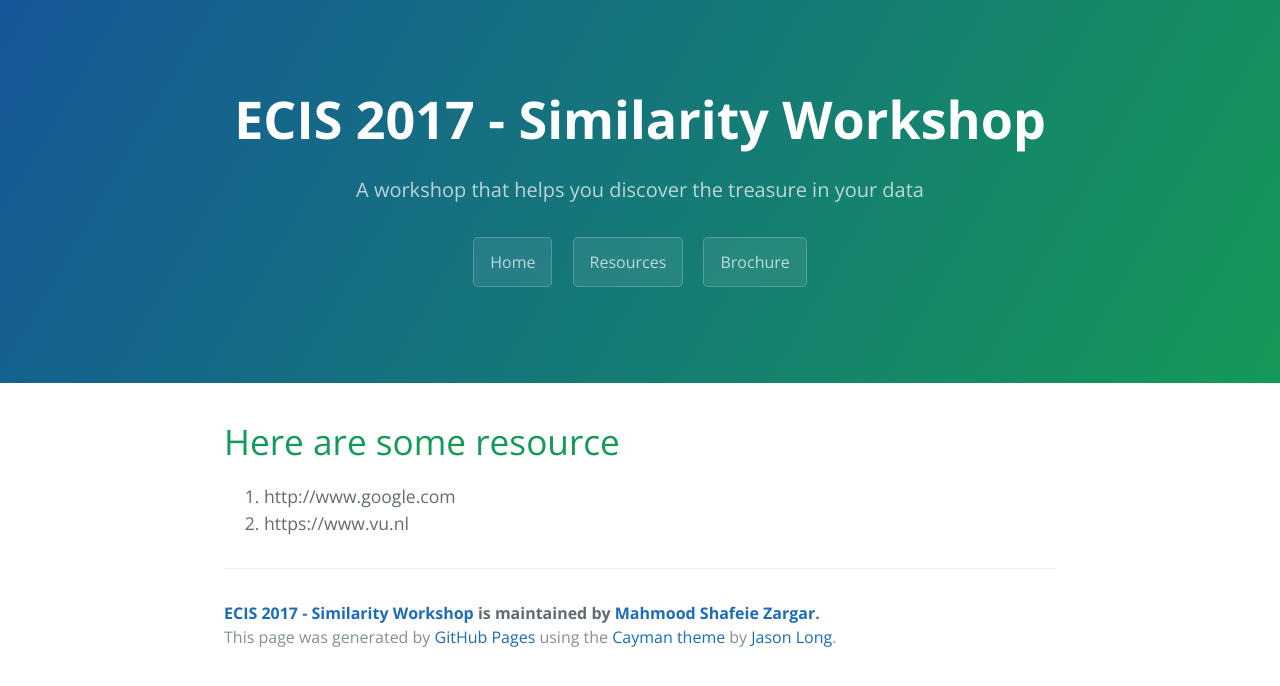
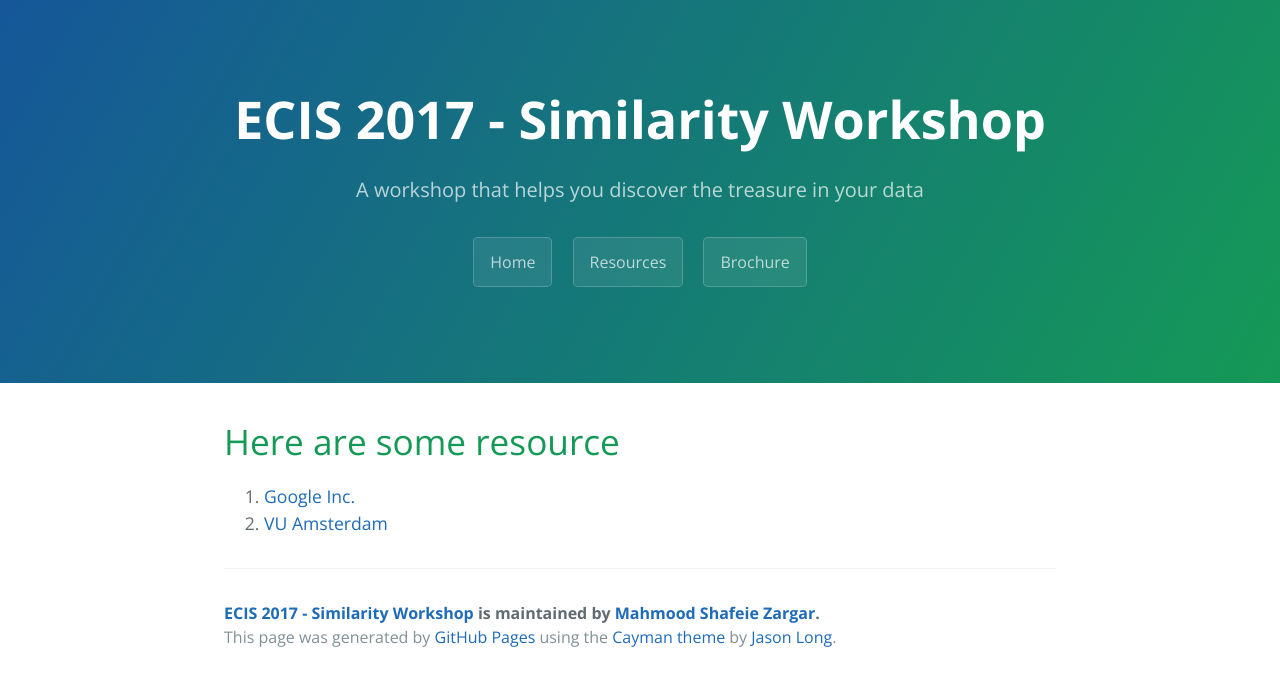
Before and after one commit to retrography/similarity-workshop, a Jekyll site: the page built from resources.md, in a window 1280 px wide. Shown: the top 686 px of the page. Built offline with Jekyll 4.4.1, drawn with Linux system fonts in a browser that asks for light colours.

Commit message:
resources links

```diff
--- a/resources.md
+++ b/resources.md
@@ -5,5 +5,5 @@ title: Resources
 
 # Here are some resource
 
-1. http://www.google.com
-2. https://www.vu.nl
+1. [Google Inc.](http://www.google.com)
+2. [VU Amsterdam](https://www.vu.nl)
```
